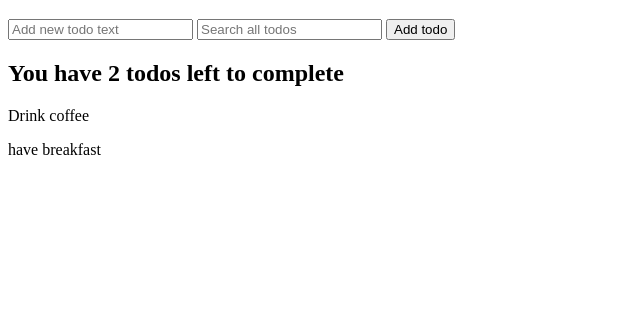
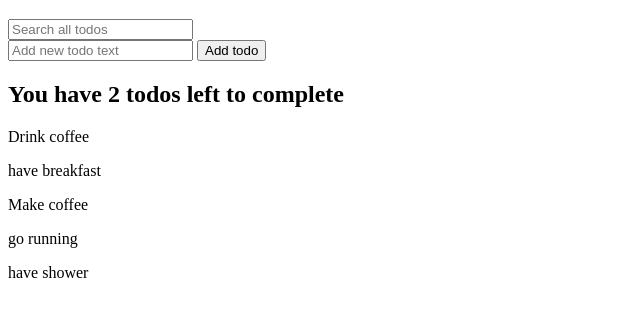
Before and after one commit to StuLast/Todo-App-Demo, a website: page public_html/index.html in a window 1280 px wide. Shown: the part 61-378 px from the top of the page, without its empty margins (0-640 px from the left). Drawn offline with Linux system fonts and the light colour scheme.

Commit message:
Implement data entry form

```diff
--- a/public_html/assets/js/main.js
+++ b/public_html/assets/js/main.js
@@ -27,11 +27,12 @@ const incompleteTodos = (todos) => {
 
 const renderTodos  = (todos, filter) => {
     const filteredTodos = todos.filter((todo) => {
-        return todo.text.toLowerCase().includes(filter.text.toLowerCase()) && !todo.completed
+        return todo.text.toLowerCase().includes(filter.text.toLowerCase());
     })
 
     document.querySelector('#todos').innerHTML = "";
     incompleteTodos(filteredTodos);
+    sortTodos(filteredTodos);
     filteredTodos.forEach((todo) => {
         renderTodo(todo);
     });
@@ -43,17 +44,26 @@ const renderTodo = (todo) => {
     document.querySelector('#todos').appendChild(newDiv);
 };
 
+const sortTodos = (todos) => {
+    todos.sort((a, b) => {
+        if(!a.completed && b.completed) {
+            return -1;
+        } else if (a.completed && !b.completed) {
+            return 1;
+        } else {
+            return 0;
+        }
+    })
+}
+
 //Define event listeners
 //======================
 
-document.querySelector('#btn_add_todo').addEventListener('click', (e) => {
+document.querySelector('#add-todo').addEventListener('submit', (e) => {
     e.preventDefault();
-    console.log("Adding new todo");
-});
-
-document.querySelector('#input-add-todo').addEventListener('input', (e) => {
-    e.preventDefault();
-    console.log(e.target.value);
+    const dataSource = e.target.elements.inputAddTodo
+    console.log(dataSource.value);
+    dataSource.value = "";
 });
 
 document.querySelector('#input-search-todo').addEventListener('input', (e) => {
@@ -62,7 +72,6 @@ document.querySelector('#input-search-todo').addEventListener('input', (e) => {
     renderTodos(todos, filters);
 });
 
-
 //startup
 //=======
 renderTodos(todos, filters);
--- a/public_html/index.html
+++ b/public_html/index.html
@@ -8,9 +8,11 @@
 </head>
 <body>
     <h1>Todo App Demo</h1>
-    <input type="text" name="input-add-todo" id="input-add-todo" placeholder="Add new todo text">
     <input type="text" name="input-search-todo" id="input-search-todo" placeholder="Search all todos">
-    <button id="btn_add_todo">Add todo</button>
+    <form id="add-todo">
+        <input type="text" name="inputAddTodo" id="input-add-todo" placeholder="Add new todo text">
+        <button>Add todo</button>
+    </form>
     <div id="todos"></div>
     <script src="./assets/js/main.js"></script>
 </body>
```
Also changed, not shown: public_html/favicon.ico (added).
